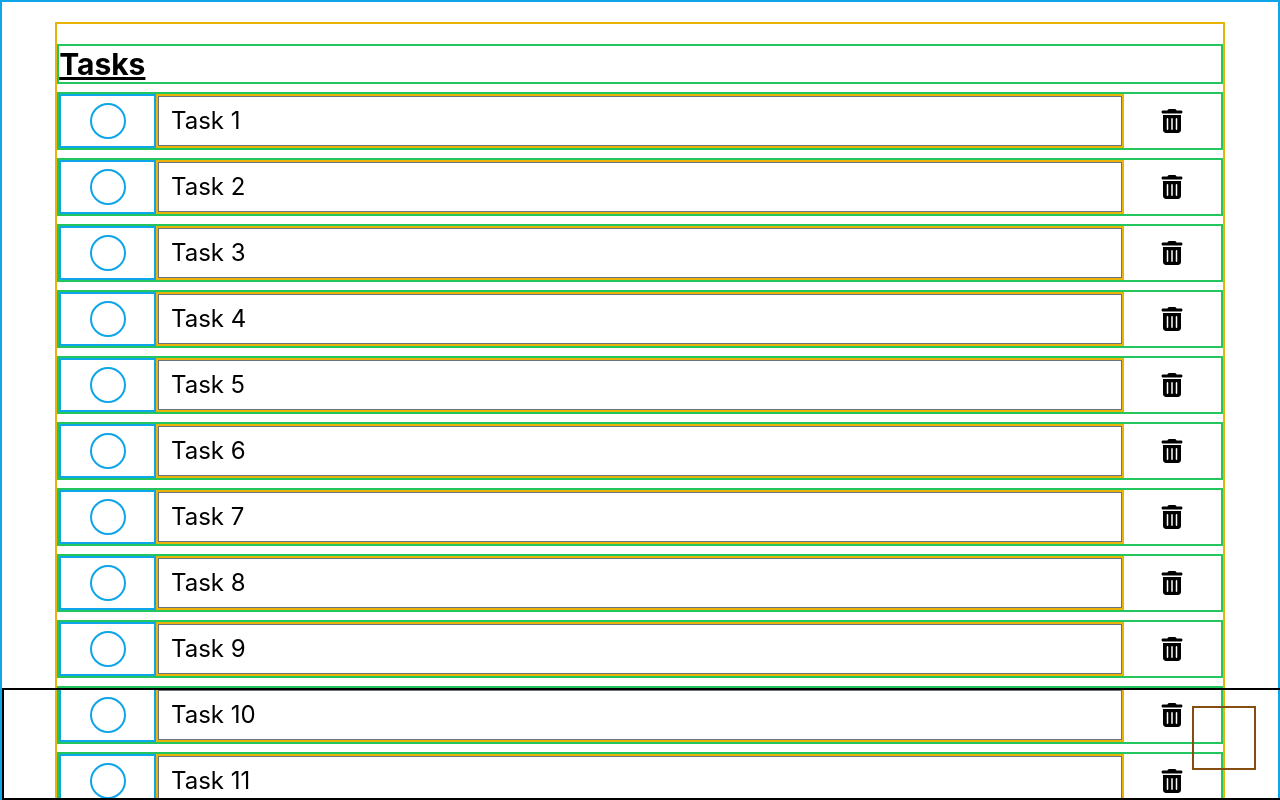
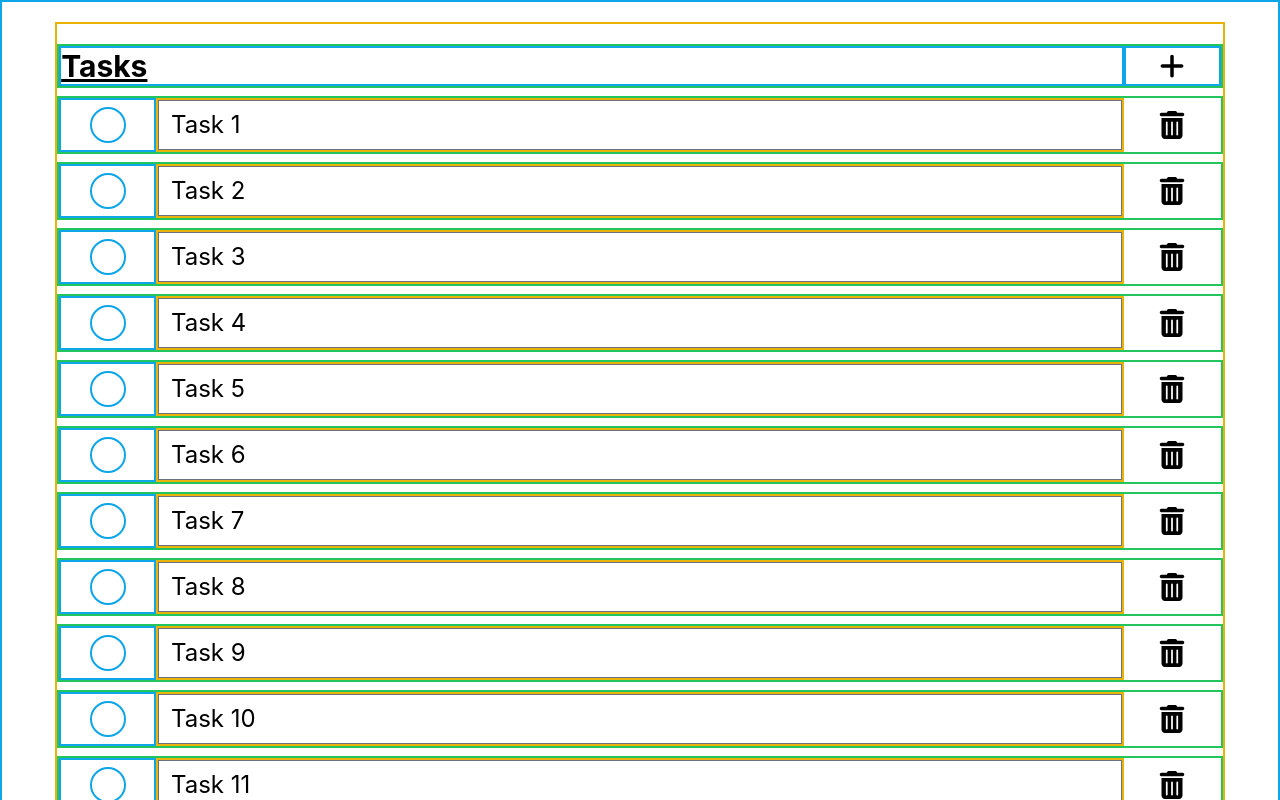
Before and after one commit to Daniel7842900/ToDoWebAppFrontend, a React (Create React App) app: page / in a window 1280 px wide. Shown: the top 800 px of the page. Built offline with nearby package versions, Linux system fonts and the light colour scheme.

Commit message:
add task add icon on desktop screens

```diff
--- a/src/App.js
+++ b/src/App.js
@@ -1,11 +1,11 @@
 import { BrowserRouter, Routes, Route } from "react-router-dom";
 import { library } from "@fortawesome/fontawesome-svg-core";
-import { faTrashCan } from "@fortawesome/free-solid-svg-icons";
+import { faTrashCan, faPlus } from "@fortawesome/free-solid-svg-icons";
 import React from "react";
 import ToDo from "./pages/ToDo";
 
 function App() {
-  library.add(faTrashCan);
+  library.add(faTrashCan, faPlus);
   return (
     <BrowserRouter>
       <React.Fragment>
--- a/src/components/Task.js
+++ b/src/components/Task.js
@@ -24,7 +24,7 @@ const Task = (props) => {
       <div className="w-1/12 border-1 border-red-500 flex justify-center">
         <FontAwesomeIcon
           icon="fa-solid fa-trash-can"
-          className="w-6 h-6 m-auto"
+          className="w-7 h-7 m-auto"
         />
       </div>
     </div>
--- a/src/components/TaskList.js
+++ b/src/components/TaskList.js
@@ -1,3 +1,4 @@
+import { FontAwesomeIcon } from "@fortawesome/react-fontawesome";
 import Task from "../components/Task";
 
 const TaskList = (props) => {
@@ -5,8 +6,14 @@ const TaskList = (props) => {
 
   return (
     <div className="w-11/12 border-2 border-yellow-500 mx-auto mt-5 flex flex-col flex-nowrap">
-      <div className="w-full border-2 border-green-500 mx-auto mt-5 flex-auto">
-        <h1 class="text-3xl font-bold underline">Tasks</h1>
+      <div className="w-full border-2 border-green-500 mx-auto mt-5 flex-auto flex">
+        <div className="w-11/12 border-2 border-sky-500 mx-auto flex-auto">
+          <h1 class="text-3xl font-bold underline">Tasks</h1>
+        </div>
+        {/* Task Add Button - Desktop */}
+        <div className="hidden w-1/12 border-2 border-sky-500 mx-auto flex-auto lg:flex justify-center">
+          <FontAwesomeIcon icon="fa-solid fa-plus" className="w-7 h-7 m-auto" />
+        </div>
       </div>
       <Task detail="Task 1" status={true} />
       <Task detail="Task 2" status={true} />
--- a/src/pages/ToDo.js
+++ b/src/pages/ToDo.js
@@ -4,7 +4,8 @@ function ToDo() {
   return (
     <div className="border-2 border-sky-500 min-h-screen">
       <TaskList />
-      <div className="w-full h-28 border-2 border-black mx-auto fixed bottom-0 text-right">
+      {/* Task Add Button - Mobile */}
+      <div className="w-full h-28 border-2 border-black mx-auto fixed bottom-0 text-right lg:hidden xl:hidden 2xl:hidden">
         <div className="w-16 h-16 border-2 border-yellow-800 mr-6 ml-auto mt-4"></div>
       </div>
     </div>
```
